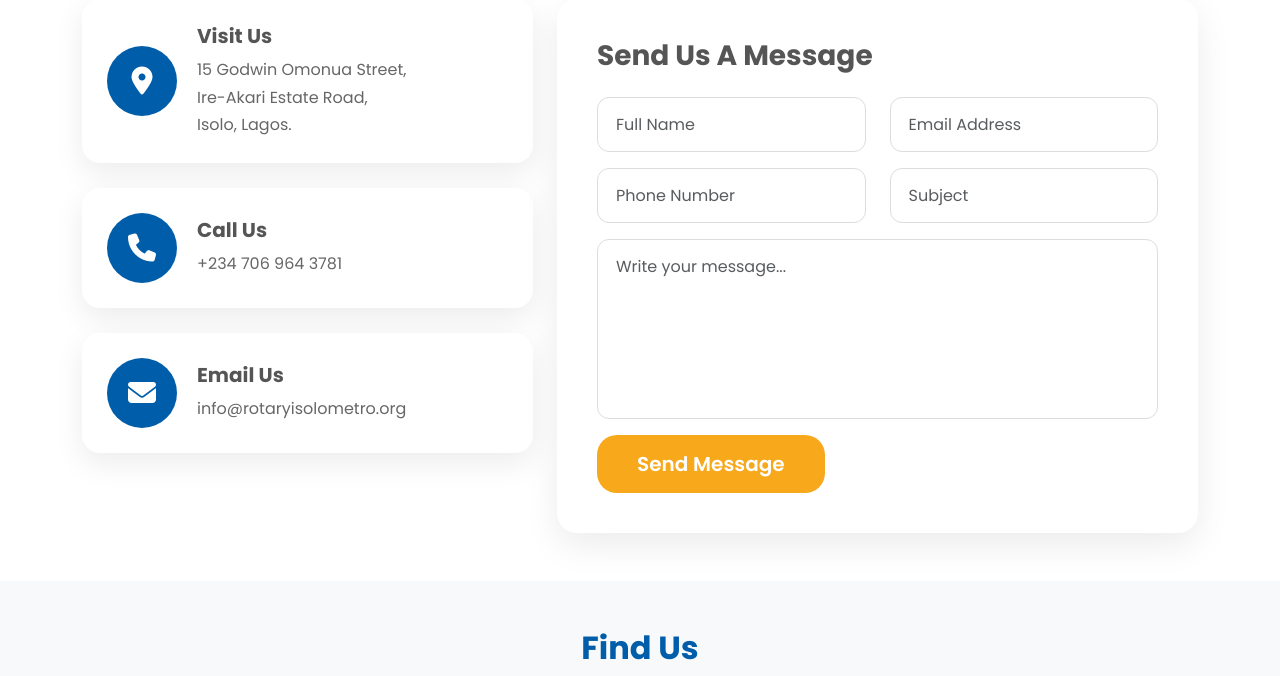
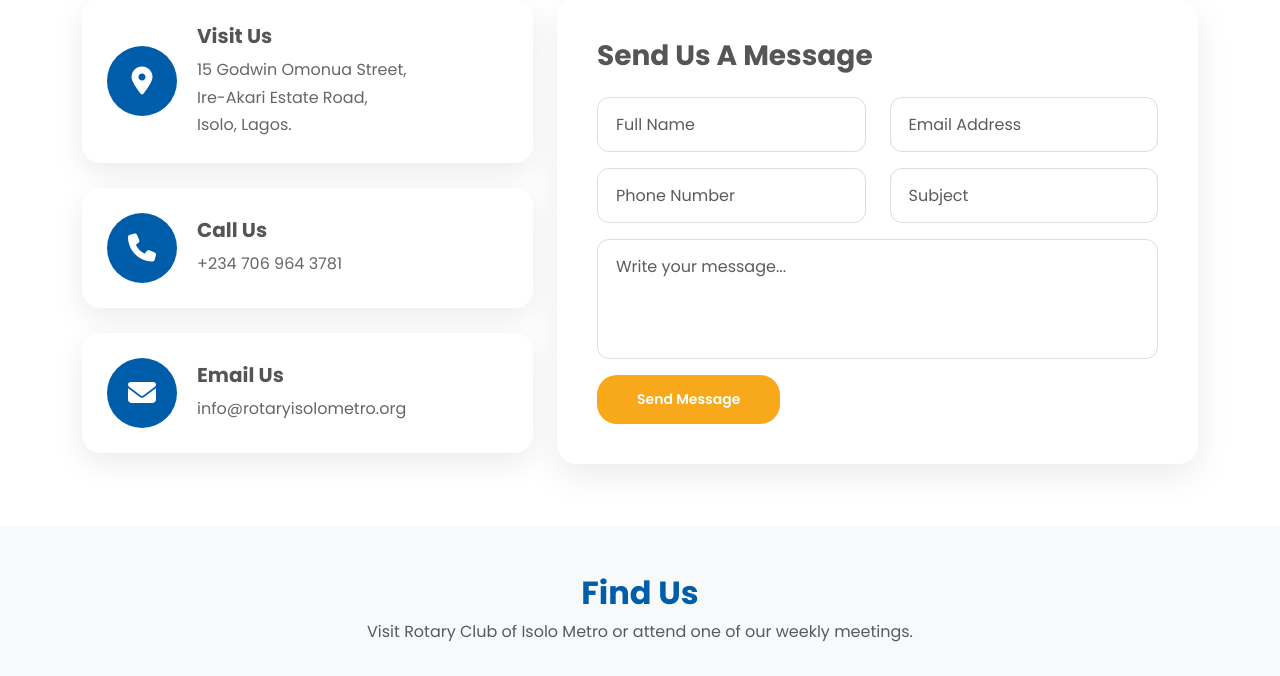
Before and after one commit to Clemsondeeboy/rotaryclub_isolo_metro, a PHP site: page /contact.php in a window 1280 px wide. Shown: the part 909-1585 px from the top of the page. Run offline with PHP 8.4, Linux system fonts and the light colour scheme; data that the repository does not hold is empty.

Commit message:
siteupdated

```diff
--- a/assets/css/style.css
+++ b/assets/css/style.css
@@ -758,7 +758,7 @@ img {
 
     .contact-form textarea.form-control {
 
-      height: 180px;
+      height: 120px;
 
       padding-top: 15px;
 
--- a/contact.php
+++ b/contact.php
@@ -176,7 +176,7 @@ required>
 type="text"
 name="phone"
 class="form-control"
-placeholder="Phone Number">
+placeholder="Phone Number" required>
 
 </div>
 
@@ -186,7 +186,7 @@ placeholder="Phone Number">
 type="text"
 name="subject"
 class="form-control"
-placeholder="Subject">
+placeholder="Subject" required>
 
 </div>
 
@@ -205,7 +205,7 @@ required></textarea>
 
 <button
 type="submit"
-class="btn btn-warning btn-lg">
+class="btn btn-warning btn-sm">
 
 Send Message
 
```
